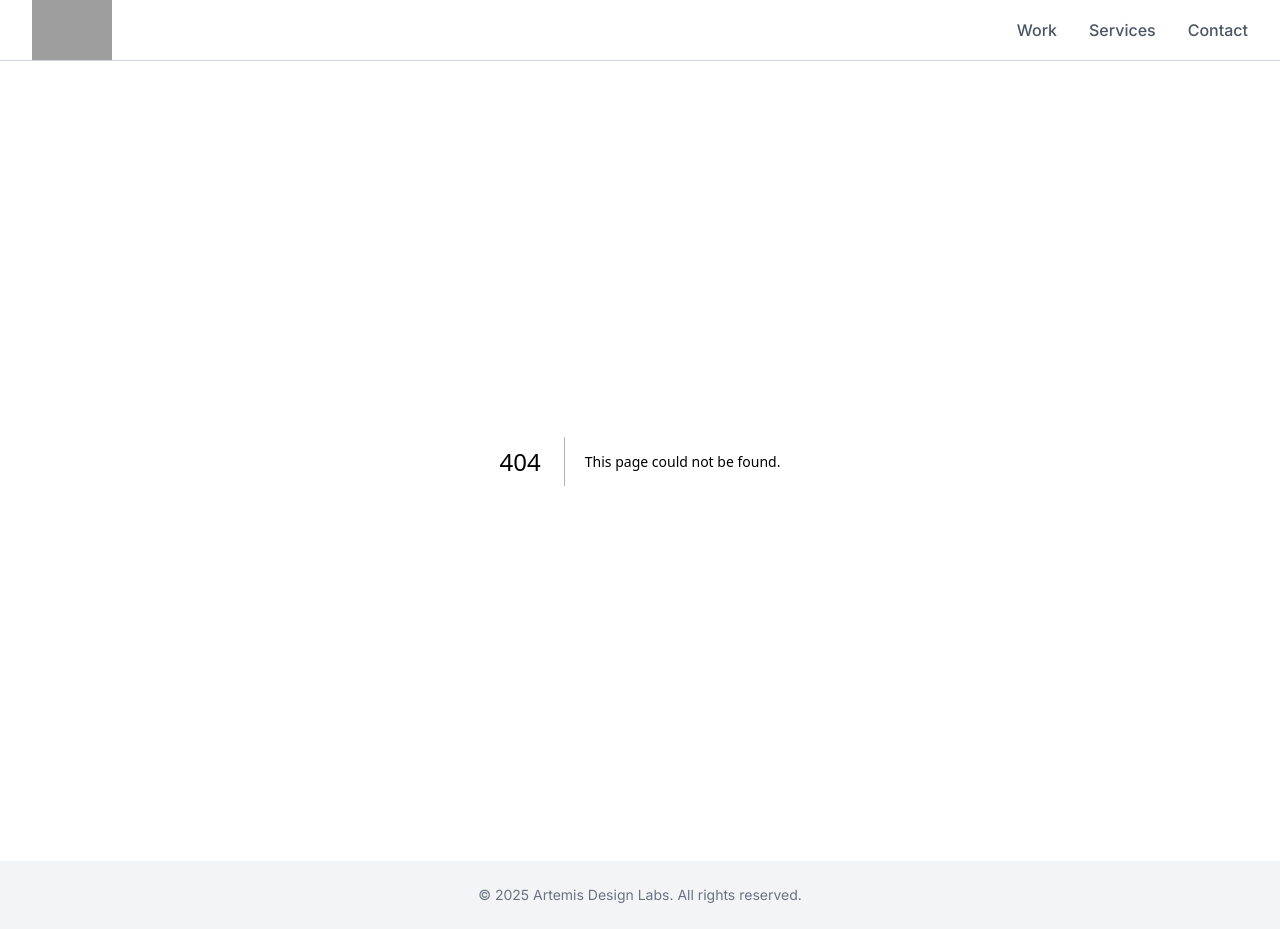
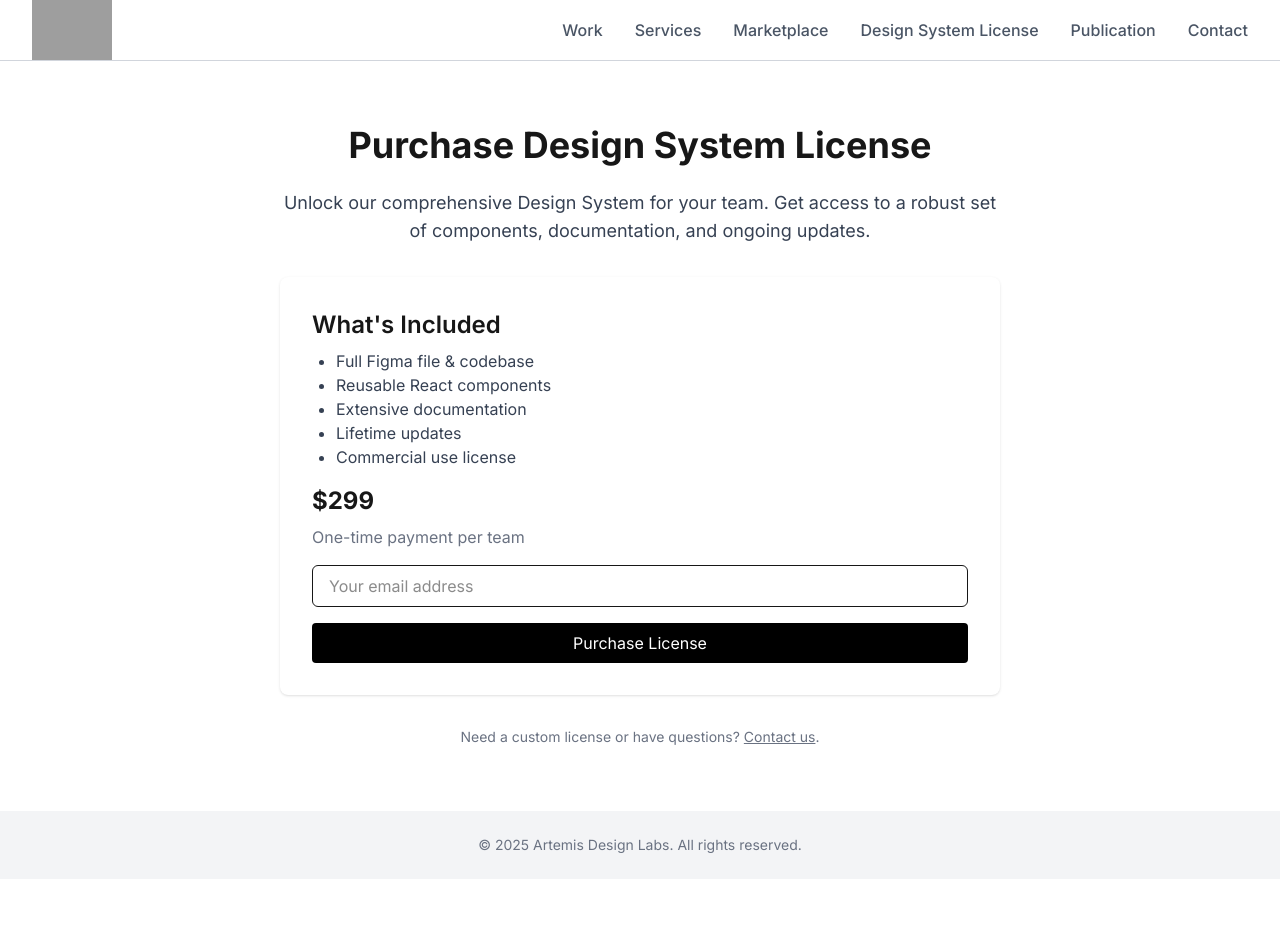
Before and after one commit to Electromau5/adl-website, a Next.js app: page /design-system-license in a window 1280 px wide. Before the commit this address had no page. After the commit the page ends 879 px from the top, so only its background shows below. Built offline with nearby package versions, Linux system fonts and the light colour scheme; grey boxes are pictures that could not be loaded.

Commit message:
Updated services and features

```diff
--- a/src/app/api/contact/route.ts
+++ b/src/app/api/contact/route.ts
@@ -1,24 +1,28 @@
+import { NextResponse } from 'next/server';
 import { PrismaClient } from '@prisma/client';
-import { NextResponse } from 'next/server';
 
 const prisma = new PrismaClient();
 
 export async function POST(req: Request) {
-  const { name, email, company, message } = await req.json();
+  try {
+    const { name, company, email, message } = await req.json();
 
-  try {
-    const contact = await prisma.contact.create({
+    if (!name || !email || !message) {
+      return NextResponse.json({ error: 'Missing required fields' }, { status: 400 });
+    }
+
+    await prisma.contact.create({
       data: {
         name,
+        company,
         email,
-        company,
         message,
       },
     });
 
-    return NextResponse.json({ success: true, contact });
+    return NextResponse.json({ success: true });
   } catch (error) {
-    console.error('API Error:', error); // 👈 Add this to debug in terminal
-    return NextResponse.json({ success: false, error: 'Failed to save contact' }, { status: 500 });
+    console.error('API Error:', error);
+    return NextResponse.json({ error: 'Internal server error' }, { status: 500 });
   }
 }
--- a/src/app/components/Header.tsx
+++ b/src/app/components/Header.tsx
@@ -21,6 +21,15 @@ export default function Header() {
           </Link>
           <Link href="/services">
             <span className="font-medium text-gray-600 hover:text-black text-base">Services</span>
+          </Link>
+          <Link href="/marketplace">
+            <span className="font-medium text-gray-600 hover:text-black text-base">Marketplace</span>
+          </Link>
+          <Link href="/design-system-license">
+            <span className="font-medium text-gray-600 hover:text-black text-base">Design System License</span>
+          </Link>
+          <Link href="/publication">
+            <span className="font-medium text-gray-600 hover:text-black text-base">Publication</span>
           </Link>
           <Link href="/contact">
             <span className="font-medium text-gray-600 hover:text-black text-base">Contact</span>
@@ -61,6 +70,15 @@ export default function Header() {
           <Link href="/services">
             <span className="text-gray-700 hover:text-black text-base">Services</span>
           </Link>
+          <Link href="/marketplace">
+            <span className="text-gray-700 hover:text-black text-base">Marketplace</span>
+          </Link>
+          <Link href="/design-system-license">
+            <span className="text-gray-700 hover:text-black text-base">Design System License</span>
+          </Link>
+          <Link href="/publication">
+            <span className="text-gray-700 hover:text-black text-base">Publication</span>
+          </Link>
           <Link href="/contact">
             <span className="text-gray-700 hover:text-black text-base">Contact</span>
           </Link>
--- /dev/null
+++ b/src/app/design-system-license/page.tsx
@@ -0,0 +1,54 @@
+'use client';
+
+import React, { useState } from 'react';
+
+export default function DesignSystemLicensePage() {
+    const [email, setEmail] = useState('');
+    const [success, setSuccess] = useState(false);
+
+    const handleSubmit = (e: React.FormEvent) => {
+        e.preventDefault();
+        setSuccess(true);
+    };
+
+    return (
+        <div className="max-w-3xl mx-auto px-6 py-16">
+            <h1 className="text-4xl font-bold mb-6 text-center">Purchase Design System License</h1>
+            <p className="text-lg text-gray-700 mb-8 text-center">
+                Unlock our comprehensive Design System for your team. Get access to a robust set of components, documentation, and ongoing updates.
+            </p>
+            <div className="bg-white shadow rounded-lg p-8 mb-8">
+                <h2 className="text-2xl font-semibold mb-2">What's Included</h2>
+                <ul className="list-disc pl-6 mb-4 text-gray-700">
+                    <li>Full Figma file & codebase</li>
+                    <li>Reusable React components</li>
+                    <li>Extensive documentation</li>
+                    <li>Lifetime updates</li>
+                    <li>Commercial use license</li>
+                </ul>
+                <div className="text-2xl font-bold mb-2">$299</div>
+                <div className="text-gray-500 mb-4">One-time payment per team</div>
+                {success ? (
+                    <div className="bg-green-50 text-green-700 p-4 rounded-md text-sm">Thank you! We'll contact you soon.</div>
+                ) : (
+                    <form onSubmit={handleSubmit} className="flex flex-col gap-4">
+                        <input
+                            type="email"
+                            placeholder="Your email address"
+                            className="border px-4 py-2 rounded-md"
+                            value={email}
+                            onChange={e => setEmail(e.target.value)}
+                            required
+                        />
+                        <button type="submit" className="bg-black text-white px-4 py-2 rounded hover:bg-gray-800 transition">
+                            Purchase License
+                        </button>
+                    </form>
+                )}
+            </div>
+            <div className="text-sm text-gray-500 text-center">
+                Need a custom license or have questions? <a href="/contact" className="underline">Contact us</a>.
+            </div>
+        </div>
+    );
+}
--- /dev/null
+++ b/src/app/marketplace/page.tsx
@@ -0,0 +1,41 @@
+'use client';
+
+import React, { useState } from 'react';
+
+const templates = [
+    { id: 1, name: 'SaaS Dashboard', price: 49, image: '/images/templates/dashboard.png', description: 'A modern SaaS dashboard template.' },
+    { id: 2, name: 'Portfolio Site', price: 29, image: '/images/templates/portfolio.png', description: 'A clean portfolio template for creatives.' },
+    { id: 3, name: 'E-commerce Store', price: 59, image: '/images/templates/ecommerce.png', description: 'A full-featured e-commerce template.' },
+    { id: 4, name: 'Landing Page', price: 19, image: '/images/templates/landing.png', description: 'A high-converting landing page template.' },
+];
+
+export default function MarketplacePage() {
+    const [filter, setFilter] = useState('');
+    const filteredTemplates = templates.filter(t => t.name.toLowerCase().includes(filter.toLowerCase()));
+
+    return (
+        <div className="max-w-7xl mx-auto px-6 py-16">
+            <h1 className="text-4xl font-bold mb-8 text-center">Template Marketplace</h1>
+            <div className="mb-8 flex justify-center">
+                <input
+                    type="text"
+                    placeholder="Search templates..."
+                    className="border px-4 py-2 rounded-md w-full max-w-xs"
+                    value={filter}
+                    onChange={e => setFilter(e.target.value)}
+                />
+            </div>
+            <div className="grid grid-cols-1 sm:grid-cols-2 md:grid-cols-3 lg:grid-cols-4 gap-8">
+                {filteredTemplates.map(template => (
+                    <div key={template.id} className="bg-white shadow rounded-lg p-4 flex flex-col items-center">
+                        <img src={template.image} alt={template.name} className="w-full h-40 object-cover rounded mb-4" />
+                        <h2 className="text-xl font-semibold mb-2">{template.name}</h2>
+                        <p className="text-gray-600 mb-2 text-center">{template.description}</p>
+                        <div className="font-bold text-lg mb-4">${template.price}</div>
+                        <button className="bg-black text-white px-4 py-2 rounded hover:bg-gray-800 transition">Purchase</button>
+                    </div>
+                ))}
+            </div>
+        </div>
+    );
+}
--- /dev/null
+++ b/src/app/publication/page.tsx
@@ -0,0 +1,30 @@
+import React from 'react';
+
+const articles = [
+    { id: 1, title: 'Design Trends 2024', summary: 'Explore the latest in UI/UX design for web and mobile.', image: '/images/publication/design-trends.png', link: '#' },
+    { id: 2, title: 'Building with React', summary: 'A guide to building scalable web apps with React.', image: '/images/publication/react-guide.png', link: '#' },
+    { id: 3, title: 'Figma for Teams', summary: 'Collaborative workflows and best practices in Figma.', image: '/images/publication/figma-teams.png', link: '#' },
+    { id: 4, title: 'Accessibility in Design', summary: 'How to make your products accessible to everyone.', image: '/images/publication/accessibility.png', link: '#' },
+    { id: 5, title: 'Design Systems 101', summary: 'Why every product team needs a design system.', image: '/images/publication/design-systems.png', link: '#' },
+    { id: 6, title: 'Prototyping Fast', summary: 'Tips for rapid prototyping and iteration.', image: '/images/publication/prototyping.png', link: '#' },
+];
+
+export default function PublicationPage() {
+    return (
+        <div className="max-w-7xl mx-auto px-6 py-16">
+            <h1 className="text-4xl font-bold mb-8 text-center">Online Publication</h1>
+            <div className="grid grid-cols-1 sm:grid-cols-2 md:grid-cols-3 gap-8">
+                {articles.map(article => (
+                    <a key={article.id} href={article.link} className="block bg-white shadow rounded-lg overflow-hidden hover:shadow-lg transition">
+                        <img src={article.image} alt={article.title} className="w-full h-40 object-cover" />
+                        <div className="p-4">
+                            <h2 className="text-xl font-semibold mb-2">{article.title}</h2>
+                            <p className="text-gray-600 mb-2">{article.summary}</p>
+                            <span className="text-indigo-600 text-sm font-medium">Read More →</span>
+                        </div>
+                    </a>
+                ))}
+            </div>
+        </div>
+    );
+}
```
